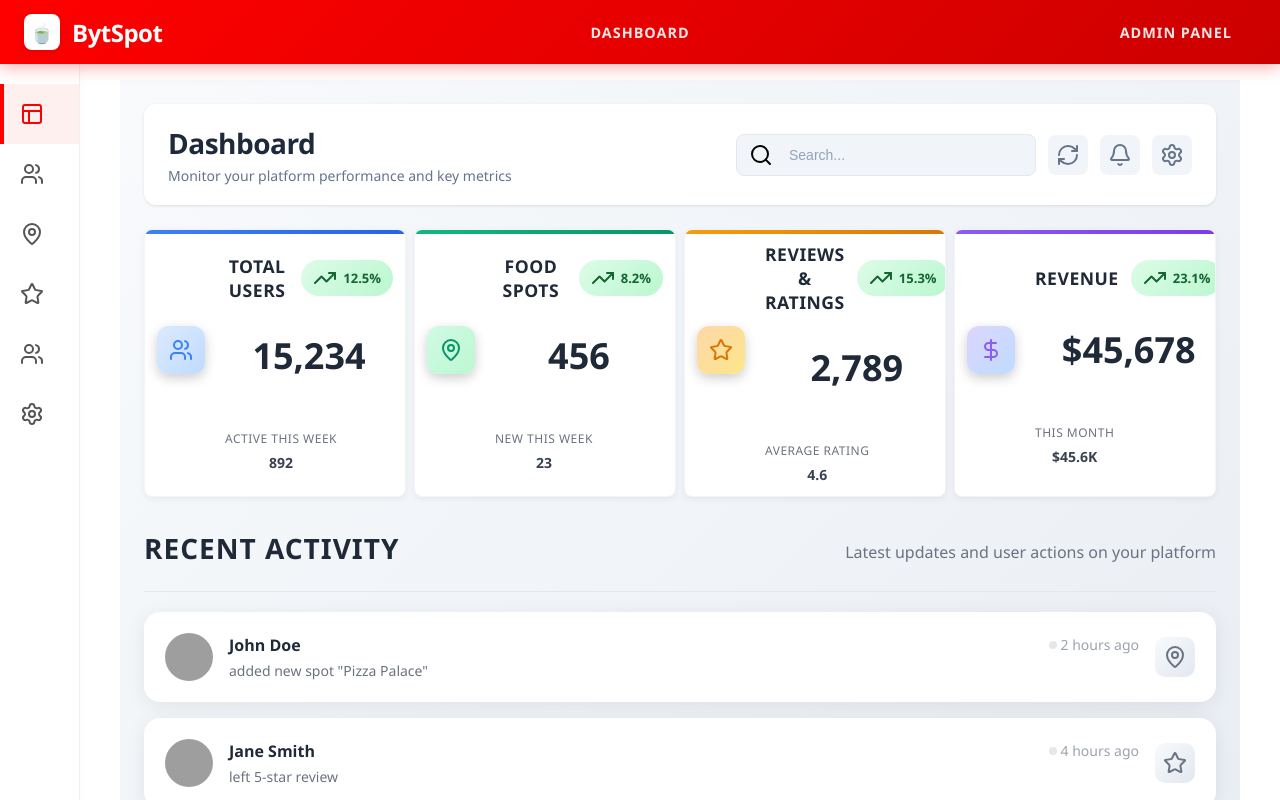
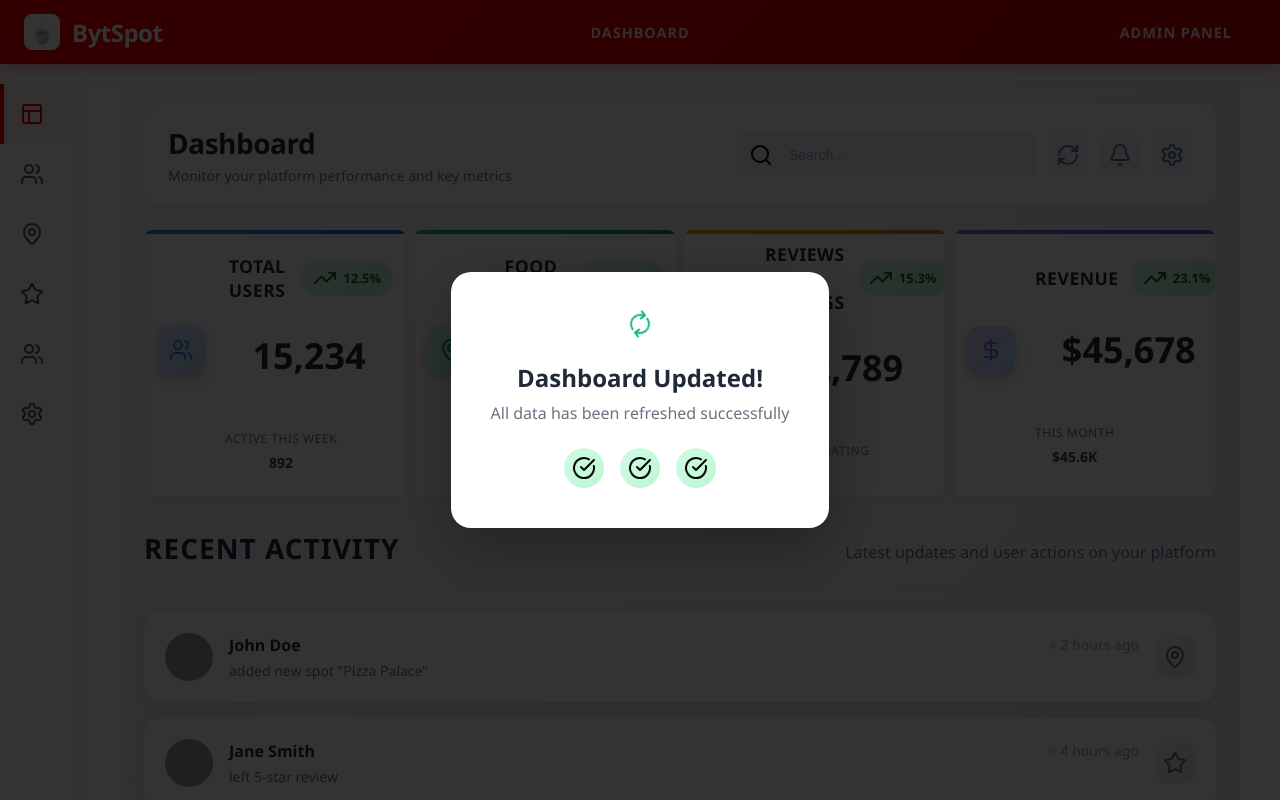
Before and after one commit to Sinxn-coder/chai-in, a React (Vite) app: page / in a window 1280 px wide. Both pictures are taken after a click on the button 1068 px from the left and 154 px from the top of the page. Shown: the top 800 px of the page. Built offline with nearby package versions, Linux system fonts and the light colour scheme; grey boxes are pictures that could not be loaded.

Commit message:
Add refresh animation overlay with success message

```diff
--- a/src/DashboardPage.css
+++ b/src/DashboardPage.css
@@ -25,6 +25,127 @@
   color: #6b7280;
   margin: 8px 0;
   line-height: 1.5;
+}
+
+/* Refresh Animation Overlay */
+.refresh-animation-overlay {
+  position: fixed;
+  top: 0;
+  left: 0;
+  right: 0;
+  bottom: 0;
+  background: rgba(0, 0, 0, 0.8);
+  display: flex;
+  align-items: center;
+  justify-content: center;
+  z-index: 9999;
+  animation: fadeIn 0.3s ease-out;
+}
+
+.refresh-animation-content {
+  background: white;
+  border-radius: 20px;
+  padding: 40px;
+  text-align: center;
+  box-shadow: 0 20px 60px rgba(0, 0, 0, 0.3);
+  animation: scaleIn 0.5s ease-out;
+  max-width: 400px;
+}
+
+.refresh-icon-large {
+  margin-bottom: 20px;
+  color: #10b981;
+  animation: bounceIn 0.6s ease-out;
+}
+
+.refresh-text h3 {
+  font-size: 24px;
+  font-weight: 700;
+  color: #1f2937;
+  margin: 0 0 8px 0;
+  animation: slideUp 0.6s ease-out 0.2s both;
+}
+
+.refresh-text p {
+  font-size: 16px;
+  color: #6b7280;
+  margin: 0 0 24px 0;
+  animation: slideUp 0.6s ease-out 0.3s both;
+}
+
+.refresh-checkmarks {
+  display: flex;
+  justify-content: center;
+  gap: 16px;
+  animation: slideUp 0.6s ease-out 0.4s both;
+}
+
+.checkmark {
+  width: 40px;
+  height: 40px;
+  background: linear-gradient(135deg, #d1fae5, #bbf7d0);
+  border-radius: 50%;
+  display: flex;
+  align-items: center;
+  justify-content: center;
+  animation: scaleIn 0.4s ease-out both;
+}
+
+.checkmark:nth-child(1) {
+  animation-delay: 0.5s;
+}
+
+.checkmark:nth-child(2) {
+  animation-delay: 0.6s;
+}
+
+.checkmark:nth-child(3) {
+  animation-delay: 0.7s;
+}
+
+@keyframes fadeIn {
+  from {
+    opacity: 0;
+  }
+  to {
+    opacity: 1;
+  }
+}
+
+@keyframes scaleIn {
+  from {
+    transform: scale(0.8);
+    opacity: 0;
+  }
+  to {
+    transform: scale(1);
+    opacity: 1;
+  }
+}
+
+@keyframes bounceIn {
+  0% {
+    transform: scale(0);
+    opacity: 0;
+  }
+  50% {
+    transform: scale(1.2);
+  }
+  100% {
+    transform: scale(1);
+    opacity: 1;
+  }
+}
+
+@keyframes slideUp {
+  from {
+    transform: translateY(20px);
+    opacity: 0;
+  }
+  to {
+    transform: translateY(0);
+    opacity: 1;
+  }
 }
 
 /* Dashboard Page Styles */
--- a/src/DashboardPage.jsx
+++ b/src/DashboardPage.jsx
@@ -1,5 +1,5 @@
 import React, { useState, useEffect } from 'react';
-import { Search, Bell, Settings, RefreshCw, Users, MapPin, Star, DollarSign, TrendingUp, Activity, Clock, MessageSquare, AlertCircle, Plus, BarChart, FileText, UserPlus, Settings as SettingsIcon } from 'lucide-react';
+import { Search, Bell, Settings, RefreshCw, Users, MapPin, Star, DollarSign, TrendingUp, Activity, Clock, MessageSquare, AlertCircle, Plus, BarChart, FileText, UserPlus, Settings as SettingsIcon, CheckCircle } from 'lucide-react';
 
 const DashboardPage = () => {
   const [searchQuery, setSearchQuery] = useState('');
@@ -7,6 +7,7 @@ const DashboardPage = () => {
   const [showAnalytics, setShowAnalytics] = useState(false);
   const [showReport, setShowReport] = useState(false);
   const [showSettings, setShowSettings] = useState(false);
+  const [showRefreshAnimation, setShowRefreshAnimation] = useState(false);
 
 
   // Mock data for stats
@@ -39,7 +40,11 @@ const DashboardPage = () => {
 
   const handleRefresh = () => {
     setIsLoading(true);
-    setTimeout(() => setIsLoading(false), 1000);
+    setTimeout(() => {
+      setIsLoading(false);
+      setShowRefreshAnimation(true);
+      setTimeout(() => setShowRefreshAnimation(false), 2000);
+    }, 1000);
   };
 
   const handleDashboardClick = () => {
@@ -73,6 +78,31 @@ const DashboardPage = () => {
 
   return (
     <div className="dashboard-page" onClick={handleDashboardClick}>
+      {/* Refresh Animation Overlay */}
+      {showRefreshAnimation && (
+        <div className="refresh-animation-overlay">
+          <div className="refresh-animation-content">
+            <div className="refresh-icon-large">
+              <RefreshCw className="w-16 h-16 animate-spin" />
+            </div>
+            <div className="refresh-text">
+              <h3>Dashboard Updated!</h3>
+              <p>All data has been refreshed successfully</p>
+            </div>
+            <div className="refresh-checkmarks">
+              <div className="checkmark">
+                <CheckCircle className="w-8 h-8 text-green-500" />
+              </div>
+              <div className="checkmark">
+                <CheckCircle className="w-8 h-8 text-green-500" />
+              </div>
+              <div className="checkmark">
+                <CheckCircle className="w-8 h-8 text-green-500" />
+              </div>
+            </div>
+          </div>
+        </div>
+      )}
       <>
         {/* Header Section */}
         <div className="dashboard-header">
```
